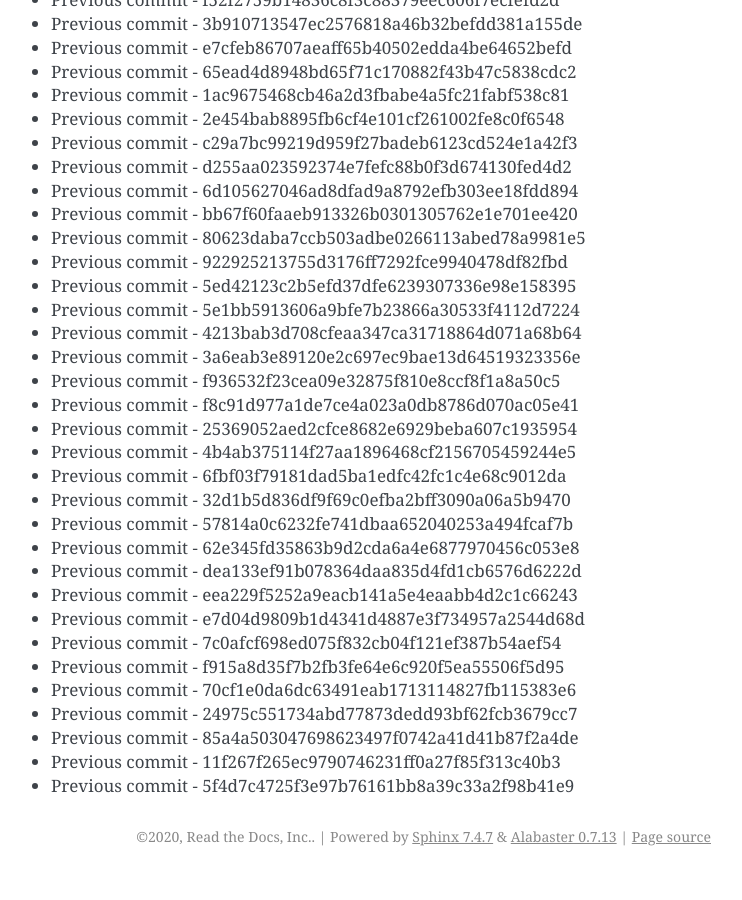
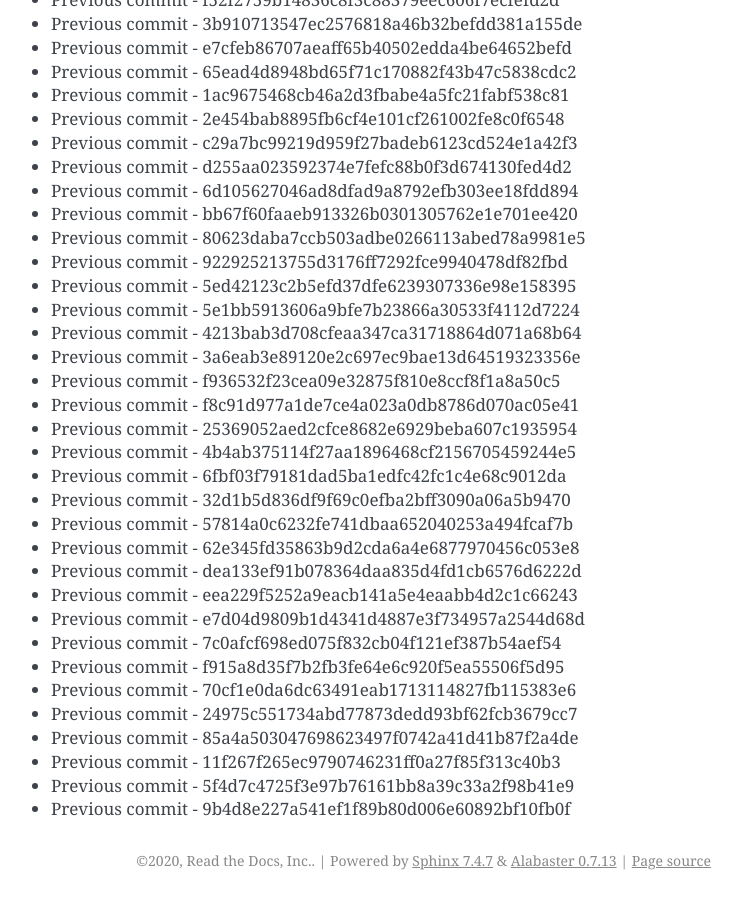
Before and after one commit to readthedocs/rtd-git-stresstest, a Sphinx documentation site: the page built from docs/updates.rst, in a window 1280 px wide and 900 px high, scrolled down 98746 px. Shown: the whole window, without its empty margins (399-1141 px from the left). Built offline with Sphinx 7.4.7, drawn with Linux system fonts in a browser that asks for light colours; before the commit the page ends 99622 px from its top, so only the background shows below that.

Commit message:
Generating commit from previous: 9b4d8e227a541ef1f89b80d006e60892bf10fb0f

```diff
--- a/docs/updates.rst
+++ b/docs/updates.rst
@@ -4181,3 +4181,4 @@ It can be tested for any performance characteristics.
 * Previous commit - 85a4a503047698623497f0742a41d41b87f2a4de
 * Previous commit - 11f267f265ec9790746231ff0a27f85f313c40b3
 * Previous commit - 5f4d7c4725f3e97b76161bb8a39c33a2f98b41e9
+* Previous commit - 9b4d8e227a541ef1f89b80d006e60892bf10fb0f
```
